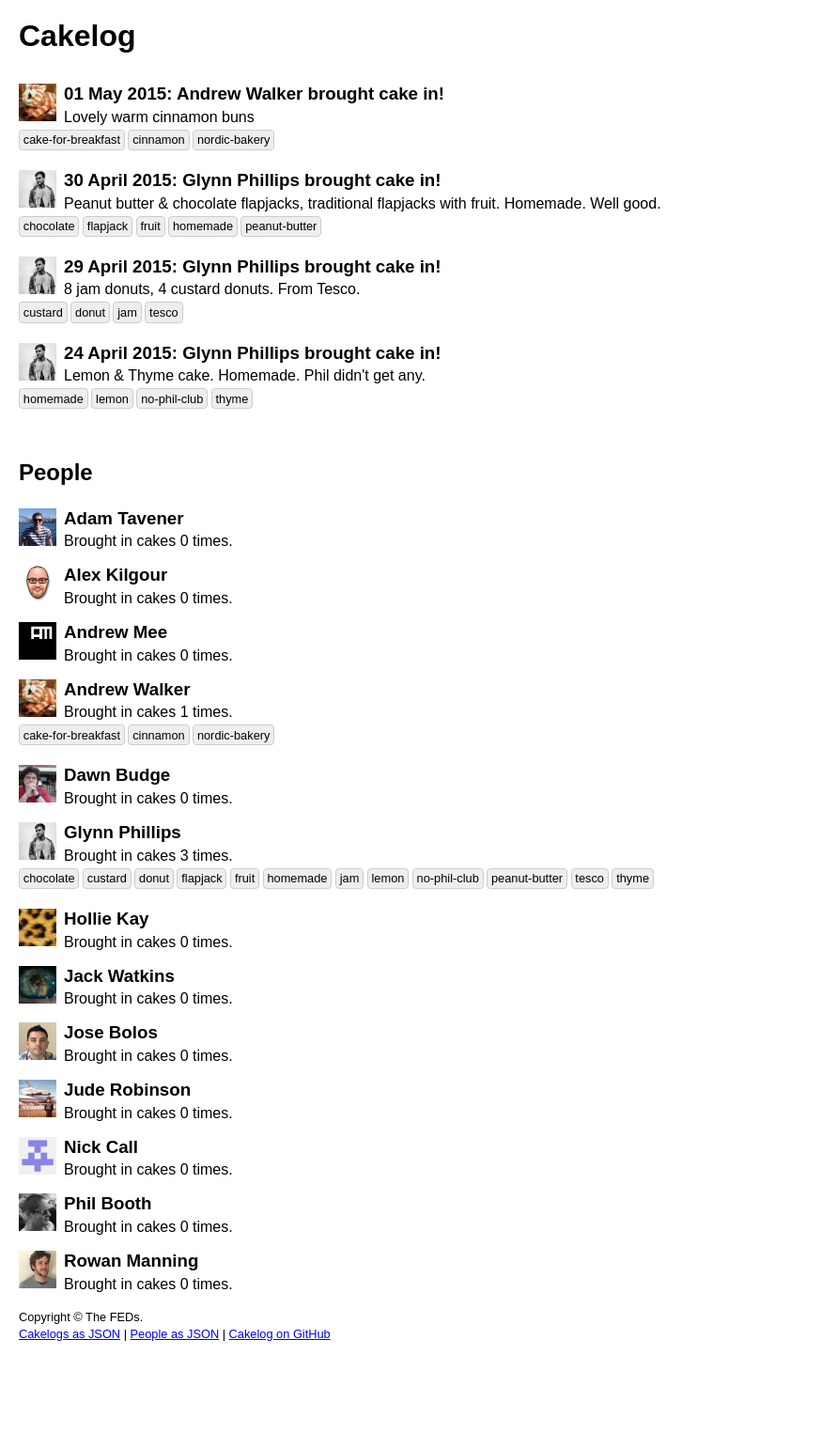
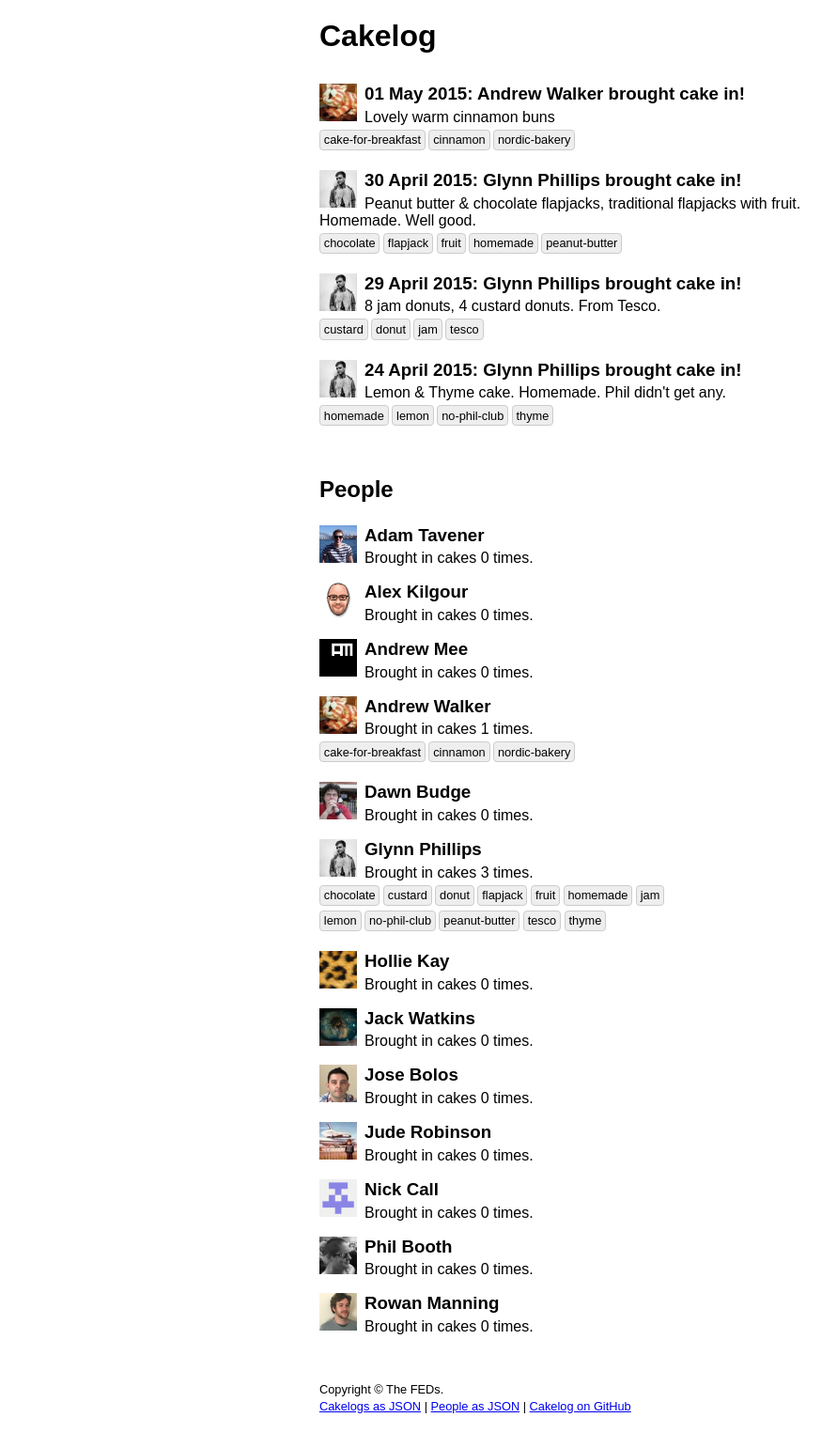
Before and after one commit to fedtoys/cakelog, a Jekyll site: the page built from index.html, in a window 1280 px wide. Shown: the whole page at 94% size, without its empty margins (0-891 px from the left). Built offline with Jekyll 4.4.1, drawn with Linux system fonts in a browser that asks for light colours; before the commit the page ends 1448 px from its top, so only the background shows below that.

Commit message:
Tweak the layout

```diff
--- a/_layouts/page.html
+++ b/_layouts/page.html
@@ -16,21 +16,25 @@
 </head>
 <body>
 
-    <div role="banner">
+    <div class="page">
+
+        <div role="banner" class="header">
             <header>
                 {% include site/header.html %}
             </header>
         </div>
 
-    <div role="main">
+        <div role="main" class="main">
             {{content}}
         </div>
 
-    <div role="contentinfo">
+        <div role="contentinfo" class="footer">
             <footer>
                 {% include site/footer.html %}
             </footer>
         </div>
 
+    </div>
+
 </body>
 </html>
--- a/asset/style/site.scss
+++ b/asset/style/site.scss
@@ -13,6 +13,15 @@ noindex: true
 
 body {
     padding: 20px;
+}
+
+.page {
+    max-width: 600px;
+    margin: 0 auto;
+}
+
+.footer {
+    margin-top: 3em;
 }
 
 h1, h2, h3, p {
@@ -40,6 +49,7 @@ li {
 }
 
 .tag-list {
+    max-width: 400px;
     margin: 0;
     padding: 0;
     list-style: none;
```
Lines whose indentation alone changed are shown as unchanged.
